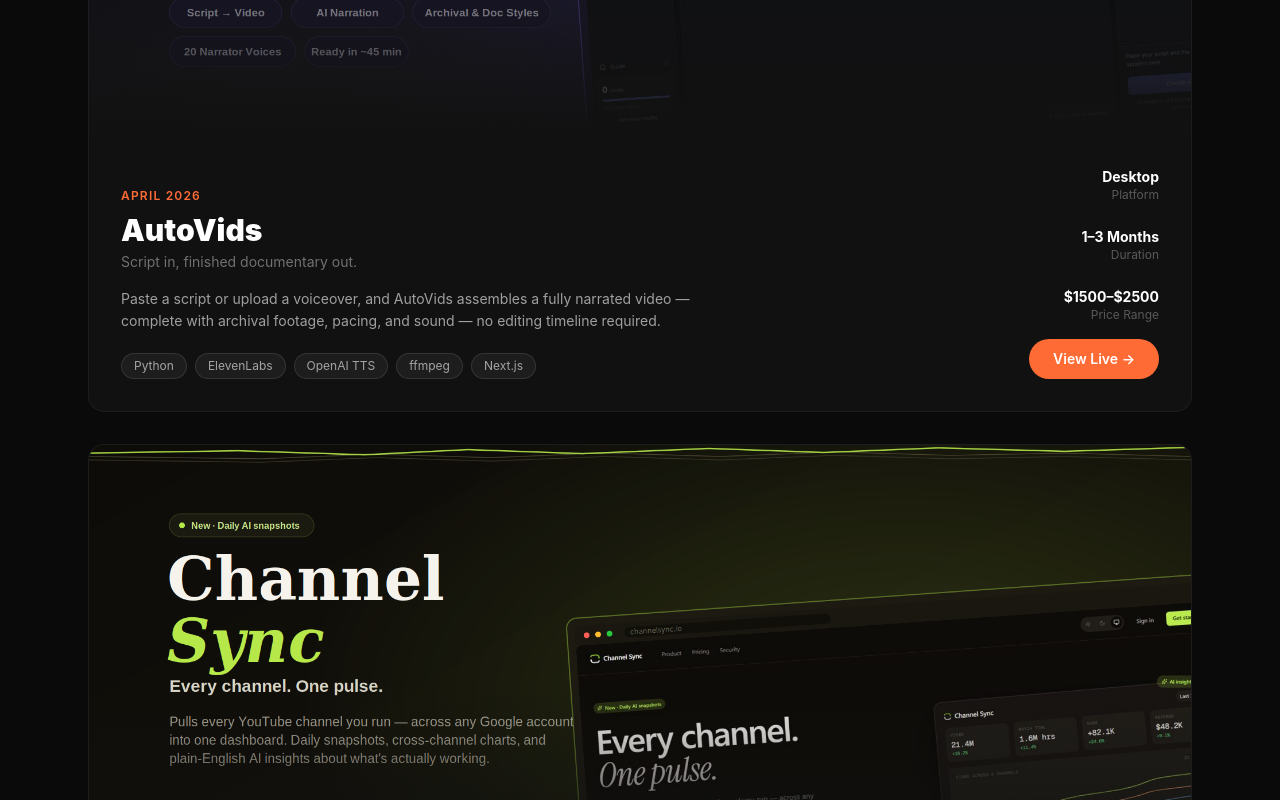
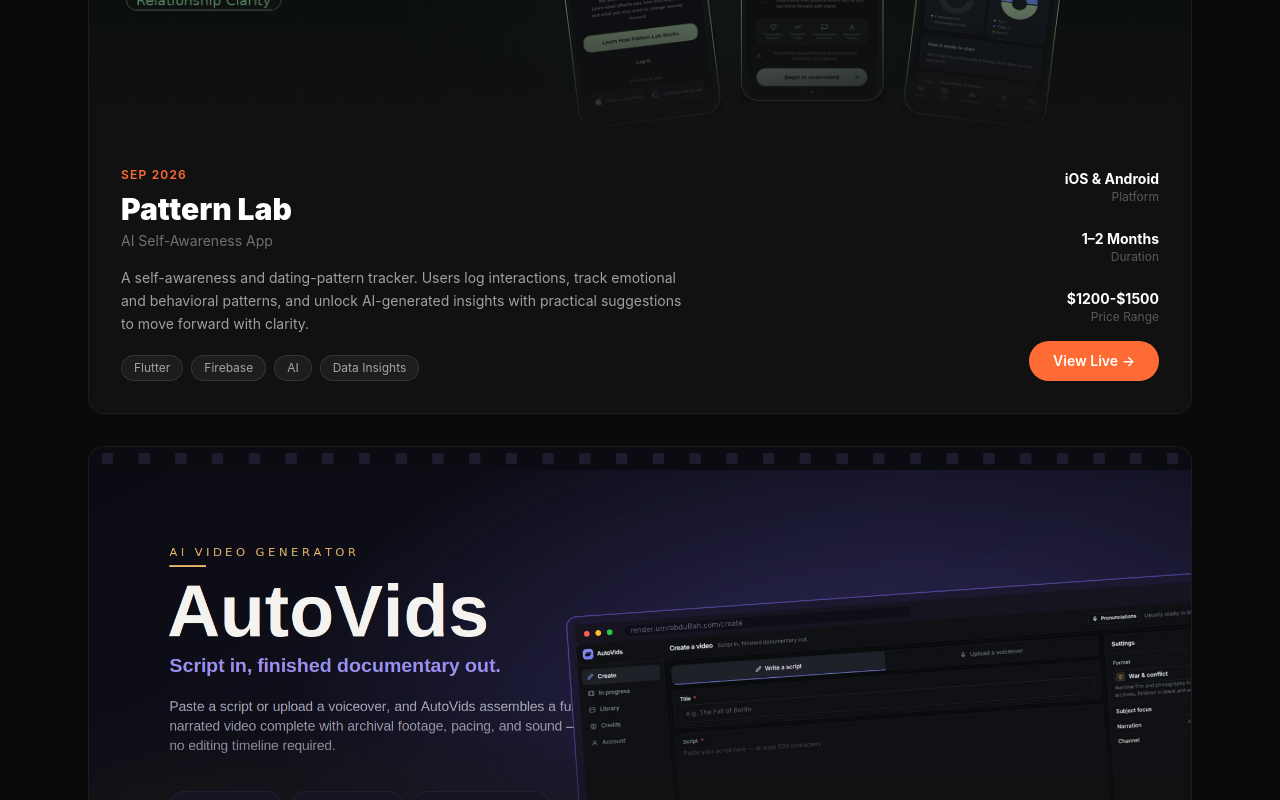
Before and after one commit to Faheemawais/appfoundry, a Next.js app: page / in a window 1280 px wide. Shown: the part 1420-2220 px from the top of the page. Built offline with nearby package versions, Linux system fonts and the light colour scheme.

Commit message:
Added Pattern Lab

```diff
--- a/data/projects.ts
+++ b/data/projects.ts
@@ -13,6 +13,20 @@
 }
 
 export const projects: Project[] = [
+  {
+    id: 0,
+    title: "Pattern Lab",
+    subtitle: "AI Self-Awareness App",
+    description:
+      "A self-awareness and dating-pattern tracker. Users log interactions, track emotional and behavioral patterns, and unlock AI-generated insights with practical suggestions to move forward with clarity.",
+    tags: ["Flutter", "Firebase", "AI", "Data Insights"],
+    image: "/projects/patternlab.jpg",
+    date: "Sep 2026",
+    duration: "1–2 Months",
+    price: "$1200-$1500",
+    platform: "iOS & Android",
+    liveUrl: "https://play.google.com/store/apps/details?id=com.patternlab.app",
+  },
   {
     id: 1,
     title: "AutoVids",
```
